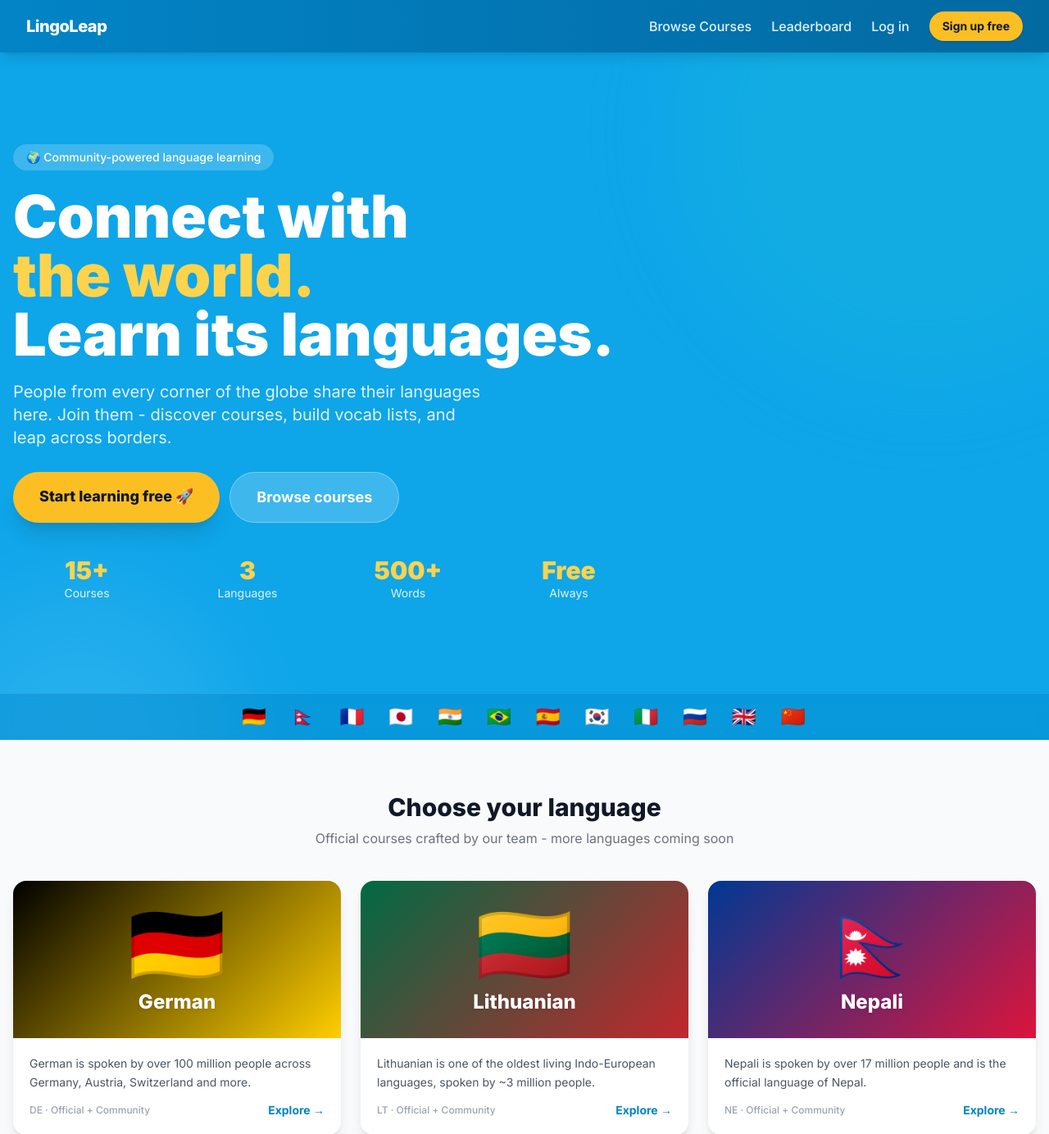
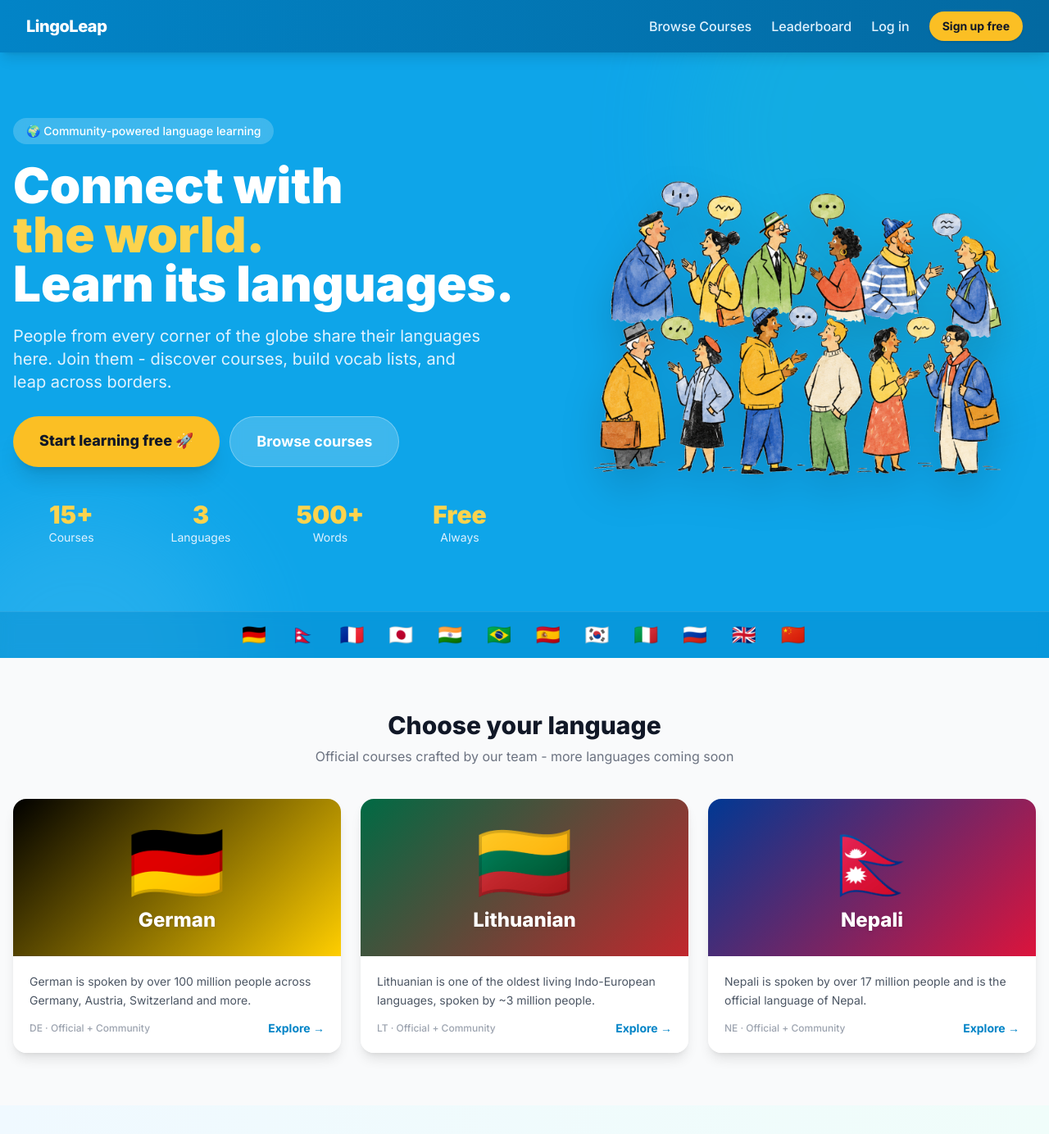
Before and after one commit to tmashworthab/lingoleap, a Flask app: page / in a window 1280 px wide. Shown: the top 1384 px of the page at 82% size. Run offline with Flask 3, Linux system fonts and the light colour scheme; data comes from the database, SQL or seed files in the repository; some libraries are stand-ins or nearby versions.

Commit message:
Add hero illustration to homepage

```diff
--- a/templates/index.html
+++ b/templates/index.html
@@ -8,12 +8,15 @@
   <div class="absolute top-0 right-0 w-[600px] h-[600px] bg-teal-400 rounded-full opacity-15 -translate-y-1/3 translate-x-1/4 blur-3xl"></div>
   <div class="absolute bottom-0 left-0 w-96 h-96 bg-sky-300 rounded-full opacity-20 translate-y-1/2 -translate-x-1/4 blur-3xl"></div>
 
-  <div class="relative max-w-7xl mx-auto px-4 py-12 md:py-28">
-    <div class="max-w-3xl">
+  <div class="relative max-w-7xl mx-auto px-4 py-12 md:py-20">
+    <div class="flex flex-col md:flex-row items-center gap-8 md:gap-4">
+
+      <!-- Left: text -->
+      <div class="flex-1 min-w-0">
         <div class="inline-flex items-center gap-2 bg-white/20 backdrop-blur rounded-full px-4 py-1.5 text-sm font-medium mb-5">
           🌍 Community-powered language learning
         </div>
-      <h1 class="text-4xl md:text-7xl font-black leading-tight mb-5">
+        <h1 class="text-4xl md:text-6xl font-black leading-tight mb-5">
           Connect with<br>
           <span class="text-amber-300">the world.</span><br>
           Learn its languages.
@@ -50,6 +53,15 @@
             <div class="text-sky-100 text-xs md:text-sm">Always</div>
           </div>
         </div>
+      </div>
+
+      <!-- Right: illustration -->
+      <div class="flex-1 flex justify-center md:justify-end">
+        <img src="{{ url_for('static', filename='img/hero-people.png') }}"
+             alt="People from around the world talking and learning languages"
+             class="w-full max-w-lg md:max-w-xl drop-shadow-2xl">
+      </div>
+
     </div>
   </div>
   <!-- Flag strip -->
```
Also changed, not shown: static/img/hero-people.png (added). Lines whose indentation alone changed are shown as unchanged.
